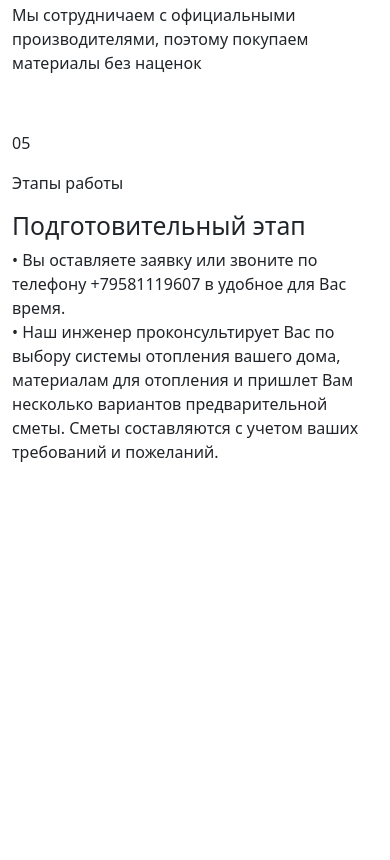
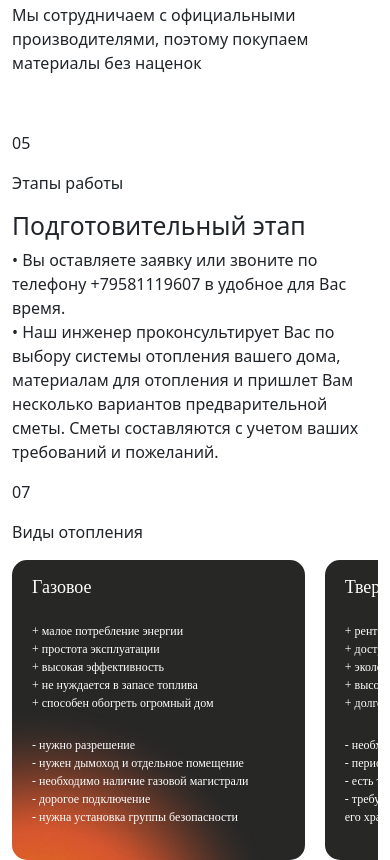
Before and after one commit to GalaChernikova/city-group, a website built with webpack: page src/index.html in a window 390 px wide. Shown: the part 2500-3360 px from the top of the page. Before the commit the page ends 2980 px from the top, so only its background shows below. Built offline with nearby package versions, Linux system fonts and the light colour scheme; files whose address does not match are found by name.

Commit message:
Add step 07

```diff
--- /dev/null
+++ b/src/html/heat_types.html
@@ -0,0 +1,17 @@
+<section class="heat_types">
+    <div class="container-xxl">
+        <div class="row">
+            <div class="col">
+                <div class="step-title">
+                    <p class="step-title__number">07</p>
+                    <p class="step-title__text">Виды отопления</p>
+                </div>
+            </div>
+        </div>
+        <div class="row">
+            <div class="col">
+                @@include('heat_types_swiper.html', {})
+            </div>
+        </div>
+    </div>
+</section>
--- /dev/null
+++ b/src/html/heat_types_swiper.html
@@ -0,0 +1,199 @@
+<style>
+    .heatTypesSwiper {
+        width: 80%;
+        height: 100%;
+    }
+
+    .heat-slide {
+        background: #272726;
+        border-radius: 15px;
+        display: flex;
+        justify-content: space-between;
+        align-items: flex-start;
+        flex-direction: column;
+        padding: 38px 40px 80px;
+    }
+
+    .slide--bkg {
+        background-image: url('./../images/heating_bkg/heating_bkg.png');
+        background-image: image-set(url('./../images/heating_bkg/heating_bkg.png') 1x,
+                url('./../images/heating_bkg/heating_bkg@2x.png') 2x,
+                url('./../images/heating_bkg/heating_bkg@3x.png') 3x,
+            );
+        background-size: cover;
+    }
+
+    .heat-slide__title {
+        font-family: 'Idealist';
+        font-style: normal;
+        font-weight: 400;
+        font-size: 27px;
+        line-height: 28px;
+
+        color: #FFFFFF;
+        margin-bottom: 32px;
+    }
+
+    .heat-slide__text {
+        font-family: 'Idealist';
+        font-style: normal;
+        font-weight: 400;
+        font-size: 18px;
+        line-height: 26px;
+
+        color: #FFFFFF;
+        margin-bottom: 0;
+    }
+
+    .heat-next,
+    .heat-prev {
+        position: relative;
+        /* border: none;
+        background: transparent; */
+        visibility: visible;
+    }
+
+    @media (max-width: 1200px) {
+        .heatTypesSwiper {
+            width: 100%;
+        }
+        .heat-slide {
+            width: 55%;
+        }
+    }
+
+    @media (max-width: 900px) {
+        .heat-slide {
+            width: 75%;
+        }
+    }
+
+    @media (max-width: 650px) {
+        .heat-slide {
+            width: 80%;
+        }
+    }
+
+    @media (max-width: 500px) {
+        .heat-slide__title {
+            font-size: 18px;
+            line-height: 28px;
+            margin-bottom: 21px;
+        }
+
+        .heat-slide__text {
+            font-size: 12px;
+            line-height: 18px;
+        }
+
+        .heat-slide {
+            padding: 13px 20px 34px;
+        }
+
+    }
+</style>
+
+<!-- Swiper -->
+<div class="swiper heatTypesSwiper">
+    <div class="swiper-wrapper">
+        <div class="swiper-slide heat-slide slide--bkg">
+            <h4 class="heat-slide__title">Газовое</h4>
+            <p class="heat-slide__text">+ малое потребление энергии</p>
+            <p class="heat-slide__text">+ простота эксплуатации</p>
+            <p class="heat-slide__text">+ высокая эффективность</p>
+            <p class="heat-slide__text">+ не нуждается в запасе топлива </p>
+            <p class="heat-slide__text">+ способен обогреть огромный дом</p>
+            <br>
+            <p class="heat-slide__text">- нужно разрешение </p>
+            <p class="heat-slide__text">- нужен дымоход и отдельное помещение</p>
+            <p class="heat-slide__text">- необходимо наличие газовой магистрали</p>
+            <p class="heat-slide__text">- дорогое подключение</p>
+            <p class="heat-slide__text">- нужна установка группы безопасности</p>
+        </div>
+        <div class="swiper-slide  heat-slide">
+            <h4 class="heat-slide__title">Твердотопливное</h4>
+            <p class="heat-slide__text">+ рентабельность</p>
+            <p class="heat-slide__text">+ доступность топлива</p>
+            <p class="heat-slide__text">+ экологичность</p>
+            <p class="heat-slide__text">+ высокая энергоэффективность</p>
+            <p class="heat-slide__text">+ долговечность</p>
+            <br>
+            <p class="heat-slide__text">- необходим монтаж дымохода </p>
+            <p class="heat-slide__text">- периодическая закладка топлива</p>
+            <p class="heat-slide__text">- есть технические ограничения</p>
+            <p class="heat-slide__text">- требуется большой запас топлива и место для его хранения</p>
+        </div>
+        <div class="swiper-slide  heat-slide">
+            <h4 class="heat-slide__title">Газовое</h4>
+            <p class="heat-slide__text">+ малое потребление энергии</p>
+            <p class="heat-slide__text">+ простота эксплуатации</p>
+            <p class="heat-slide__text">+ высокая эффективность</p>
+            <p class="heat-slide__text">+ не нуждается в запасе топлива </p>
+            <p class="heat-slide__text">+ способен обогреть огромный дом</p>
+            <br>
+            <p class="heat-slide__text">- нужно разрешение </p>
+            <p class="heat-slide__text">- нужен дымоход и отдельное помещение</p>
+            <p class="heat-slide__text">- необходимо наличие газовой магистрали</p>
+            <p class="heat-slide__text">- дорогое подключение</p>
+            <p class="heat-slide__text">- нужна установка группы безопасности</p>
+        </div>
+        <div class="swiper-slide  heat-slide">
+            <h4 class="heat-slide__title">Твердотопливное</h4>
+            <p class="heat-slide__text">+ рентабельность</p>
+            <p class="heat-slide__text">+ доступность топлива</p>
+            <p class="heat-slide__text">+ экологичность</p>
+            <p class="heat-slide__text">+ высокая энергоэффективность</p>
+            <p class="heat-slide__text">+ долговечность</p>
+            <br>
+            <p class="heat-slide__text">- необходим монтаж дымохода </p>
+            <p class="heat-slide__text">- периодическая закладка топлива</p>
+            <p class="heat-slide__text">- есть технические ограничения</p>
+            <p class="heat-slide__text">- требуется большой запас топлива и место для его хранения</p>
+        </div>
+    </div>
+    <!-- <div class="swiper-button-next">
+        <button class="heat-next">
+            <img src="./../images/icons/icon_black_arrow_right.svg" alt="icon_black_arrow_right"
+                onmouseout="this.src='./../images/icons/icon_black_arrow_right.svg'"
+                onmouseover="this.src='./../images/icons/icon_black_arrow_right_pressed.svg'">
+        </button>
+    </div>
+    <div class="swiper-button-prev">
+        <button class="heat-prev">
+            <img src="./../images/icons/icon_black_arrow_left.svg" alt="icon_black_arrow_left"
+                onmouseout="this.src='./../images/icons/icon_black_arrow_left.svg'"
+                onmouseover="this.src='./../images/icons/icon_black_arrow_left_pressed.svg'">
+        </button>
+    </div> -->
+</div>
+
+<!-- Swiper JS -->
+<script src="https://cdn.jsdelivr.net/npm/swiper@9/swiper-bundle.min.js"></script>
+
+<!-- Initialize Swiper -->
+<script>
+    var swiper = new Swiper(".heatTypesSwiper", {
+        slidesPerView: 2,
+        spaceBetween: 20,
+        loop: true,
+        mousewheel: true,
+        keyboard: true,
+        // navigation: {
+        //     nextEl: ".heat-next",
+        //     prevEl: ".heat-prev",
+        // },
+        breakpoints: {
+            // mobile + tablet - 320-990
+            320: {
+                slidesPerView: "auto",
+                loop: false,
+
+            },
+            // desktop >= 991
+            1200: {
+                slidesPerView: 2,
+
+            }
+        },
+    });
+</script>
--- a/src/index.html
+++ b/src/index.html
@@ -14,6 +14,7 @@
         @@include('html/calc.html', {})
         @@include('html/choice.html', {})
         @@include('html/work_steps.html', {})
+        @@include('html/heat_types.html', {})
 
       </main>
       @@include('html/footer.html', {})
--- /dev/null
+++ b/src/scss/layout/heat_types.scss
@@ -0,0 +1,10 @@
+.heat_types{
+    @include screen-width;
+    background: #FAF9F9;
+    padding: 150px 0 100px;
+    border-radius: 0px 0px 15px 15px;
+
+    @media(max-width: 650px) {
+        padding: 100px 20px;
+    }
+}
--- a/src/scss/style.scss
+++ b/src/scss/style.scss
@@ -39,3 +39,4 @@
 @import 'layout/calc';
 @import 'layout/choice';
 @import 'layout/work_steps';
+@import 'layout/heat_types';
```
